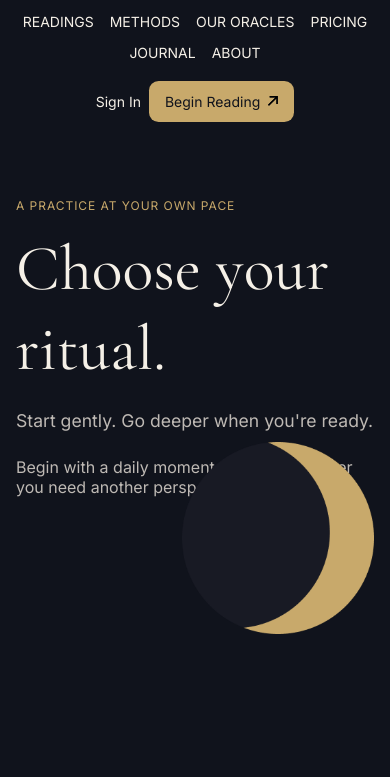
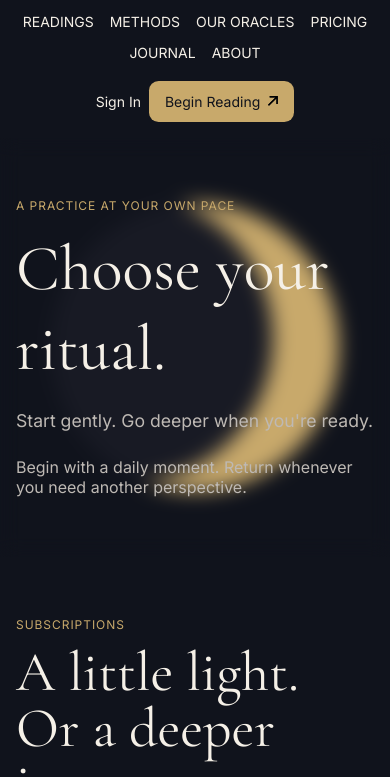
Before and after one commit to Botond-cyber/josda-project, a website built with Vite: page src/pages/pricing.html in a window 390 px wide. Shown: the part 47-824 px from the top of the page. Built offline with nearby package versions, Linux system fonts and the light colour scheme.

Commit message:
style: enhance responsive design for pricing section with media queries

```diff
--- a/src/css/pricing.css
+++ b/src/css/pricing.css
@@ -382,8 +382,23 @@ td {
     }
 }
 
+@media screen and (max-width: 800px) {
+    .pricing-moon {
+        position: absolute;
+    }
+
+    .pricing-hero {
+        align-items: center;
+        justify-content: center;
+    }
+
+    .pricing-hero-content {
+        z-index: 2;
+        backdrop-filter: blur(10px);
+    }
+}
+
 @media screen and (max-width: 600px) {
-    .pricing-hero,
     .plans,
     .readings,
     .comparison,
@@ -392,8 +407,12 @@ td {
     }
 
     .pricing-hero {
-        min-height: 38rem;
-        align-items: flex-start;
+        padding: 0;
+    }
+
+    .pricing-hero-content {
+        min-height: 25rem;
+        padding: 3rem 1rem;
     }
 
     .pricing-hero-content h1 {
@@ -404,13 +423,6 @@ td {
     .pricing-hero-content .hero-lead {
         font-size: 1.1rem;
         line-height: 1.5rem;
-    }
-
-    .pricing-moon {
-        position: absolute;
-        right: 1rem;
-        width: 12rem;
-        margin-top: 16rem;
     }
 
     .section-heading h2,
```
